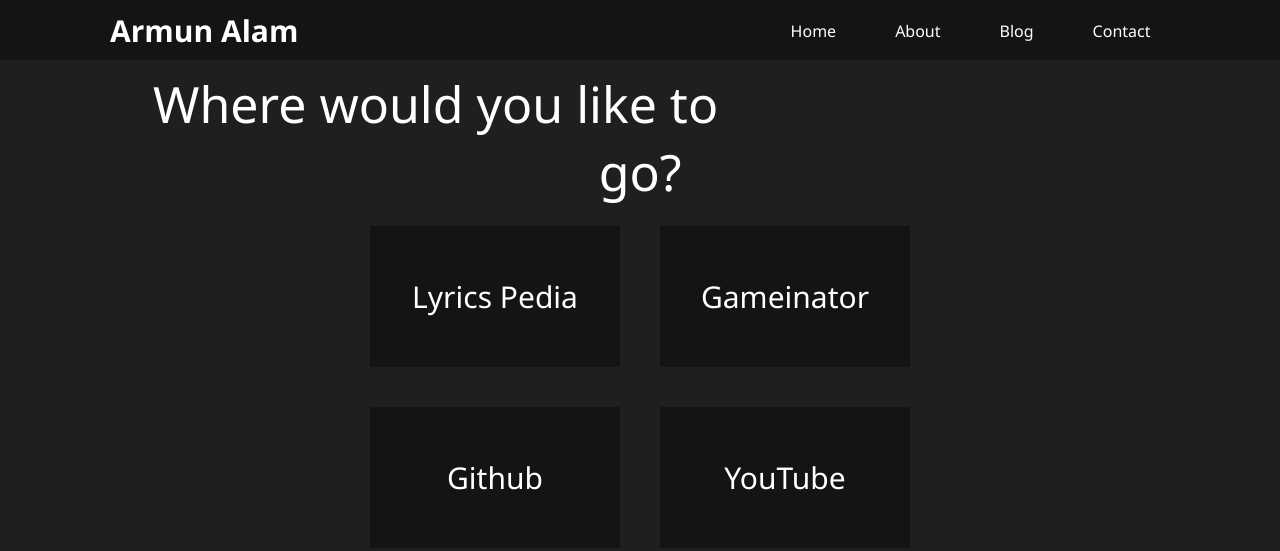
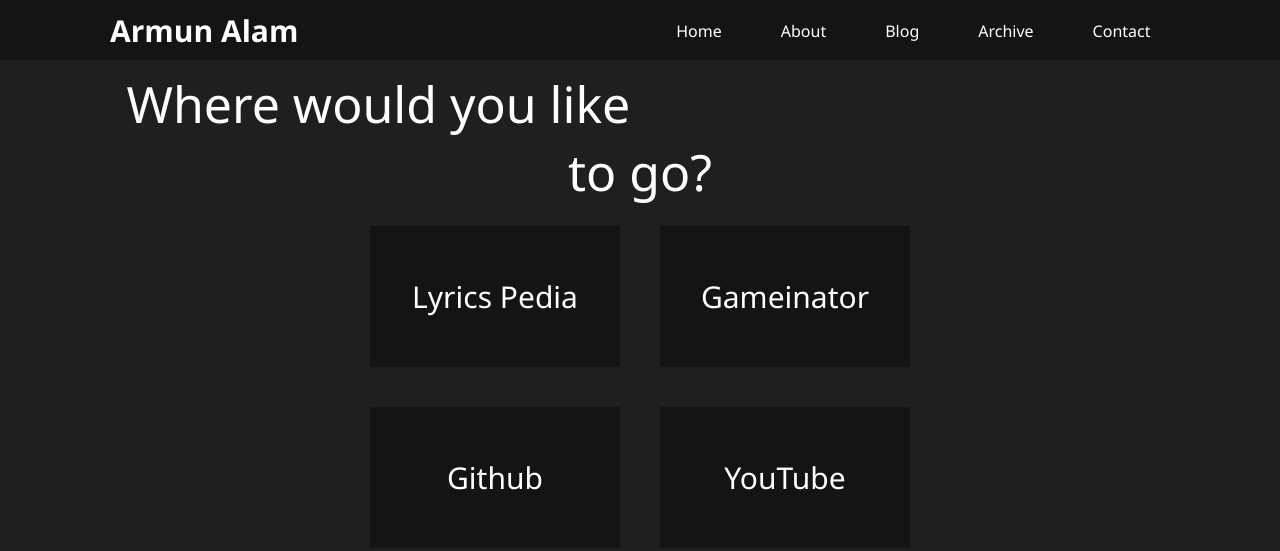
Before and after one commit to armunalam/armunalam.github.io, a plain HTML site: page index.html in a window 1280 px wide. Drawn offline with Linux system fonts and the light colour scheme.

Commit message:
Update index.html

```diff
--- a/index.html
+++ b/index.html
@@ -88,6 +88,7 @@
             <a href="https://armunalam.github.io"><span class="heading-span button" style="float: left;">Home</span></a>
             <a href=""><span class="heading-span button" style="float: left;">About</span></a>
             <a href=""><span class="heading-span button" style="float: left;">Blog</span></a>
+            <a href=""><span class="heading-span button" style="float: left;">Archive</span></a>
             <a href=""><span class="heading-span button" style="float: left;">Contact</span></a>
             <!-- <span class="vl" style="float: left;"></span>
             <a href=""><span class="heading-span button" style="float: left;">Search</span></a>
```
